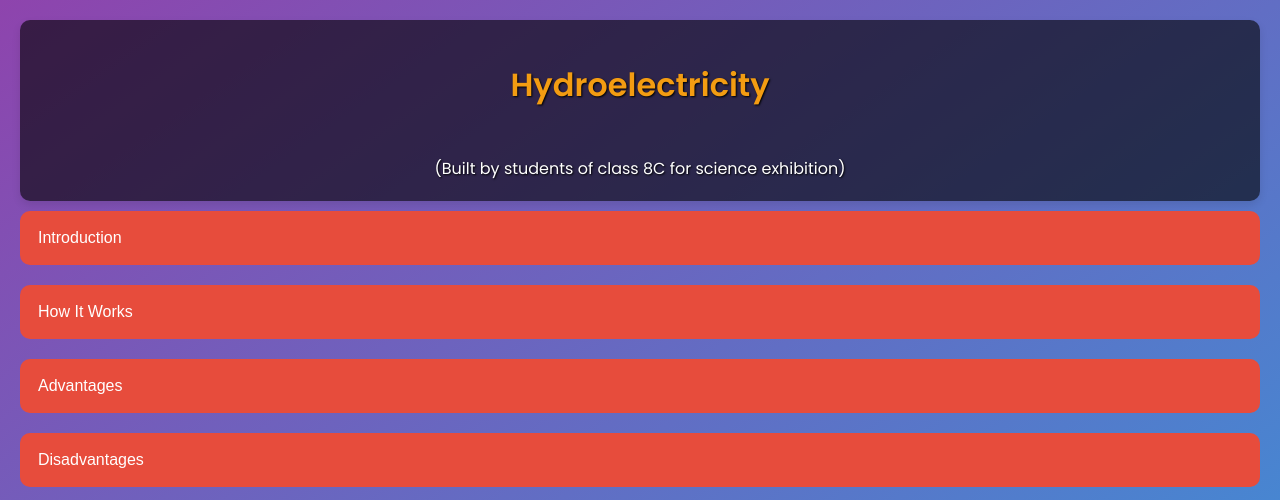
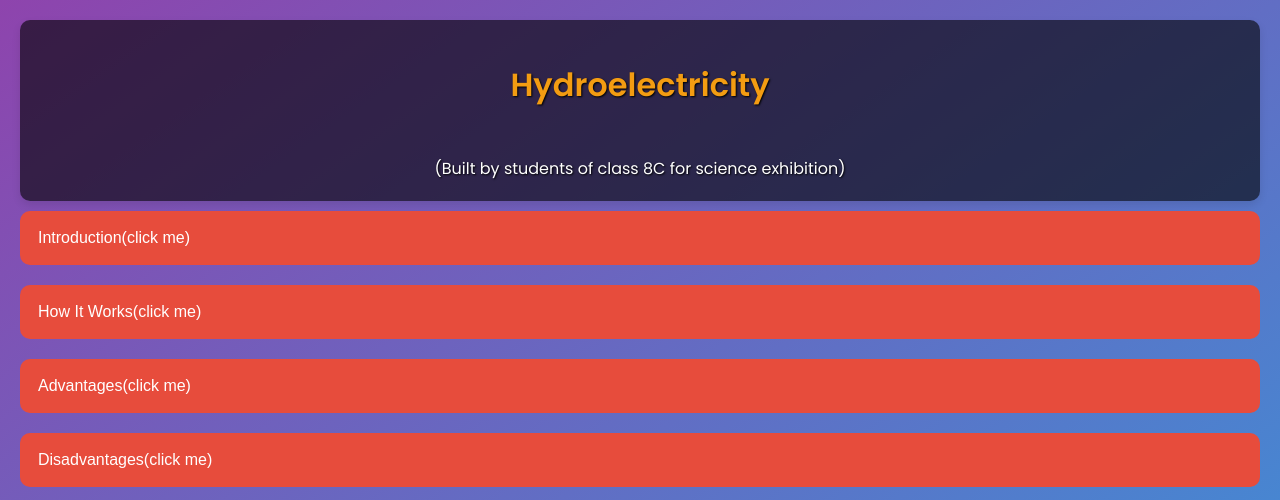
Before and after one commit to utsyyy/hydroelectrcity, a plain HTML site: page index.html in a window 1280 px wide. Shown: the top 500 px of the page. Drawn offline with Linux system fonts and the light colour scheme.

Commit message:
index.html

```diff
--- a/index.html
+++ b/index.html
@@ -101,19 +101,19 @@
         <h1>Hydroelectricity</h1>
         <br><center>(Built by students of class 8C for science exhibition)</center>
     </header>
-    <button class="accordion">Introduction</button>
+    <button class="accordion">Introduction(click me)</button>
     <div class="panel">
         <div class="panel-content">
             <p>Hydroelectricity, or hydroelectric power, is electricity generated by harnessing the energy from flowing water. It is one of the most widely used forms of renewable energy and plays a significant role in the world's energy mix.</p>
         </div>
     </div>
-    <button class="accordion">How It Works</button>
+    <button class="accordion">How It Works(click me)</button>
     <div class="panel">
         <div class="panel-content">
             <p>Hydroelectric power plants convert the kinetic energy of flowing or falling water into mechanical energy, which is then used to generate electricity. The basic components of a hydroelectric power plant include a dam, reservoir, turbines, and generators.</p>
         </div>
     </div>
-    <button class="accordion">Advantages</button>
+    <button class="accordion">Advantages(click me)</button>
     <div class="panel">
         <div class="panel-content">
             <ul>
@@ -124,7 +124,7 @@
             </ul>
         </div>
     </div>
-    <button class="accordion">Disadvantages</button>
+    <button class="accordion">Disadvantages(click me)</button>
     <div class="panel">
         <div class="panel-content">
             <ul>
```
